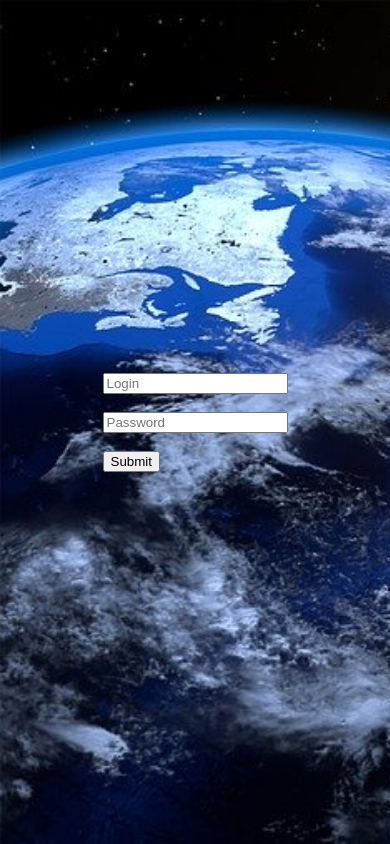
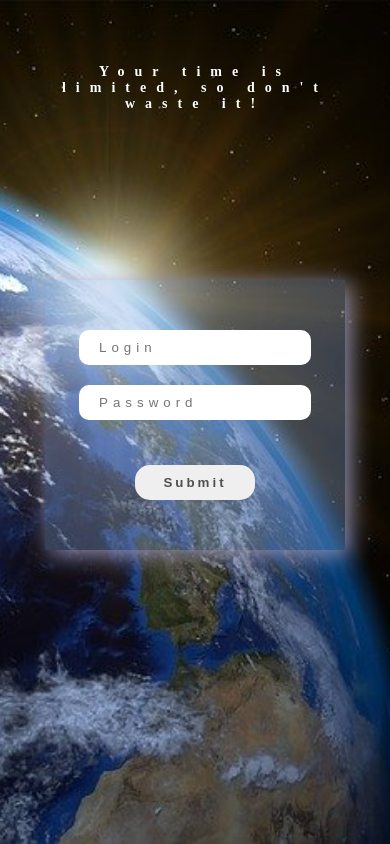
Before and after one commit to lianbagiyan/aca-front-end, a plain HTML site: page API-Countries/index.html in a window 390 px wide. Drawn offline with Linux system fonts and the light colour scheme.

Commit message:
added responsive styles for html elements

```diff
--- a/API-Countries/index.html
+++ b/API-Countries/index.html
@@ -11,11 +11,12 @@
     <link rel="stylesheet" href="https://cdnjs.cloudflare.com/ajax/libs/font-awesome/4.7.0/css/font-awesome.min.css">
 </head>
 <body>
+    <p class="title">Your time is limited, so don't waste it!</p>
     <section class="form">
         <form action="" class="form-container">
-            <input type="text" placeholder="Login" id="login"><br><br>
+            <input type="text" placeholder="Login" id="login">
 
-            <input type="password" placeholder="Password" id="pass"><br><br>
+            <input type="password" placeholder="Password" id="pass">
 
             <button type="submit" class="btn">Submit</button>
         </form>
--- a/API-Countries/style.css
+++ b/API-Countries/style.css
@@ -1,10 +1,94 @@
+* {
+    outline: 0 !important;
+}
+
 body {
     display: flex;
+    flex-direction: column;
     align-items: center;
-    justify-content: center;
     height: 100vh;
     margin: 0;
     background-image: url(./assets/img/background-earth.jpg);
     background-size: cover;
     background-repeat: no-repeat;
+    background-position: center;
 }
+
+.title {
+    color: white;
+    font-size: 28px;
+    letter-spacing: 10px;
+    font-weight: 600;
+}
+
+.form {
+    width: 100%;
+    height: 100vh;
+    display: flex;
+    align-items: inherit;
+    justify-content: flex-end;
+    margin-bottom: 140px;
+}
+
+.form-container {
+    margin-right: 150px;
+    width: 350px;
+    height: 170px;
+    padding: 50px 0;
+    display: flex;
+    flex-direction: column;
+    align-items: center;
+    justify-content: space-between;
+    background-color: #81a4de54;
+    box-shadow: 5px 4px 22px #9493b7;
+}
+
+#login, #pass {
+    width: 70%;
+    height: 33px;
+    padding-left: 20px;
+    border: #ffdead;
+    letter-spacing: 5px;
+    border-radius: 10px;
+}
+
+.btn {
+    margin-top: 25px;
+    width: 120px;
+    height: 35px;
+    border: none;
+    font-weight: bold;
+    letter-spacing: 3px;
+    border-radius: 15px;
+    color: #524f4f;
+}
+
+@media screen and (max-width: 920px) {
+    .title {
+        font-size: 18px;
+        width: 500px;
+        text-align: center;
+        padding-top: 50px;
+    }
+
+    .form {
+        justify-content: center;
+    }
+
+    .form-container {
+        margin-right: 0;
+    }
+}
+
+@media screen and (max-width: 450px) {
+    .title {
+        font-size: 14px;
+        width: 300px;
+        text-align: center;
+        padding-top: 50px;
+    }
+
+    .form-container {
+        width: 300px;
+    }
+}
```
